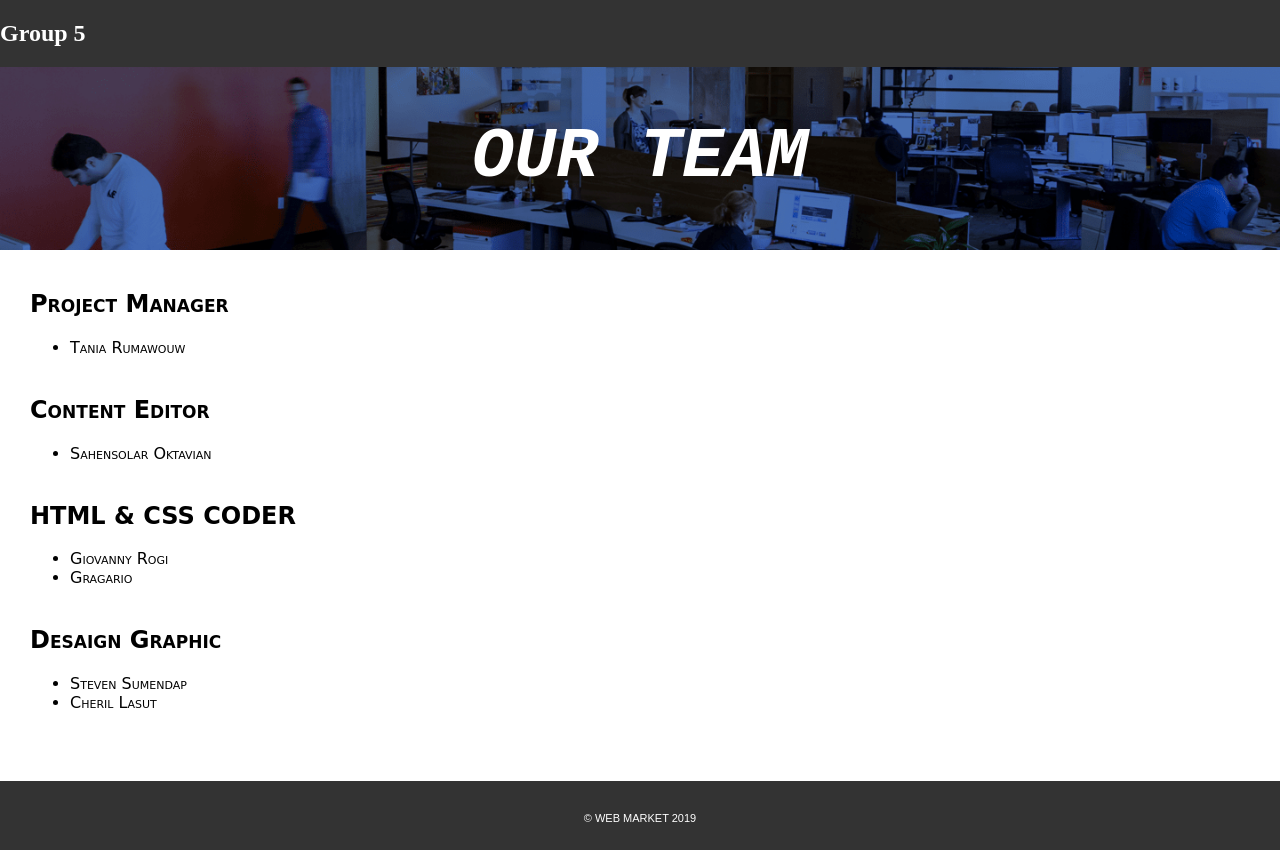
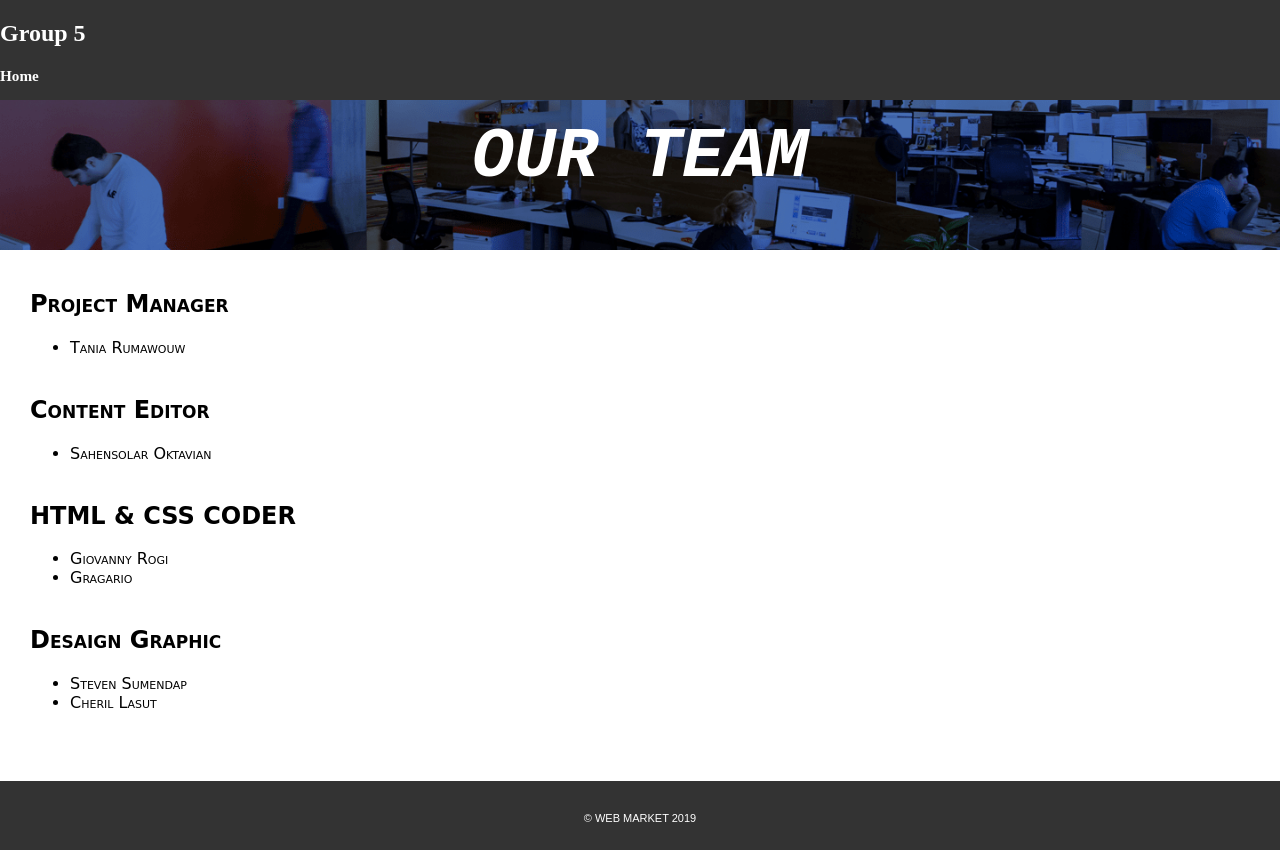
Before and after one commit to giovannyrogi/group-5, a plain HTML site: page Final Project/team.html in a window 1280 px wide. Drawn offline with Linux system fonts and the light colour scheme.

Commit message:
Menambah Home di Team

```diff
--- a/Final Project/style.css
+++ b/Final Project/style.css
@@ -12,11 +12,9 @@ header {
   color: white;
   background-image: url("");
   background-repeat: no-repeat;
-  background-position: right top;
+  background-position:right top;
   background-size: 100px;
-
 }
-
 nav {
   margin: 0;
   padding: 20px 0;
--- a/Final Project/team.html
+++ b/Final Project/team.html
@@ -9,6 +9,7 @@
   <body>
     <header>
       <h2> Group 5 </h2>
+      <a href="./index.html" target="_blank"><h3> Home </h3></a>
     </header>
     <div class="teambackground">
       <div class="ourteam">
```
